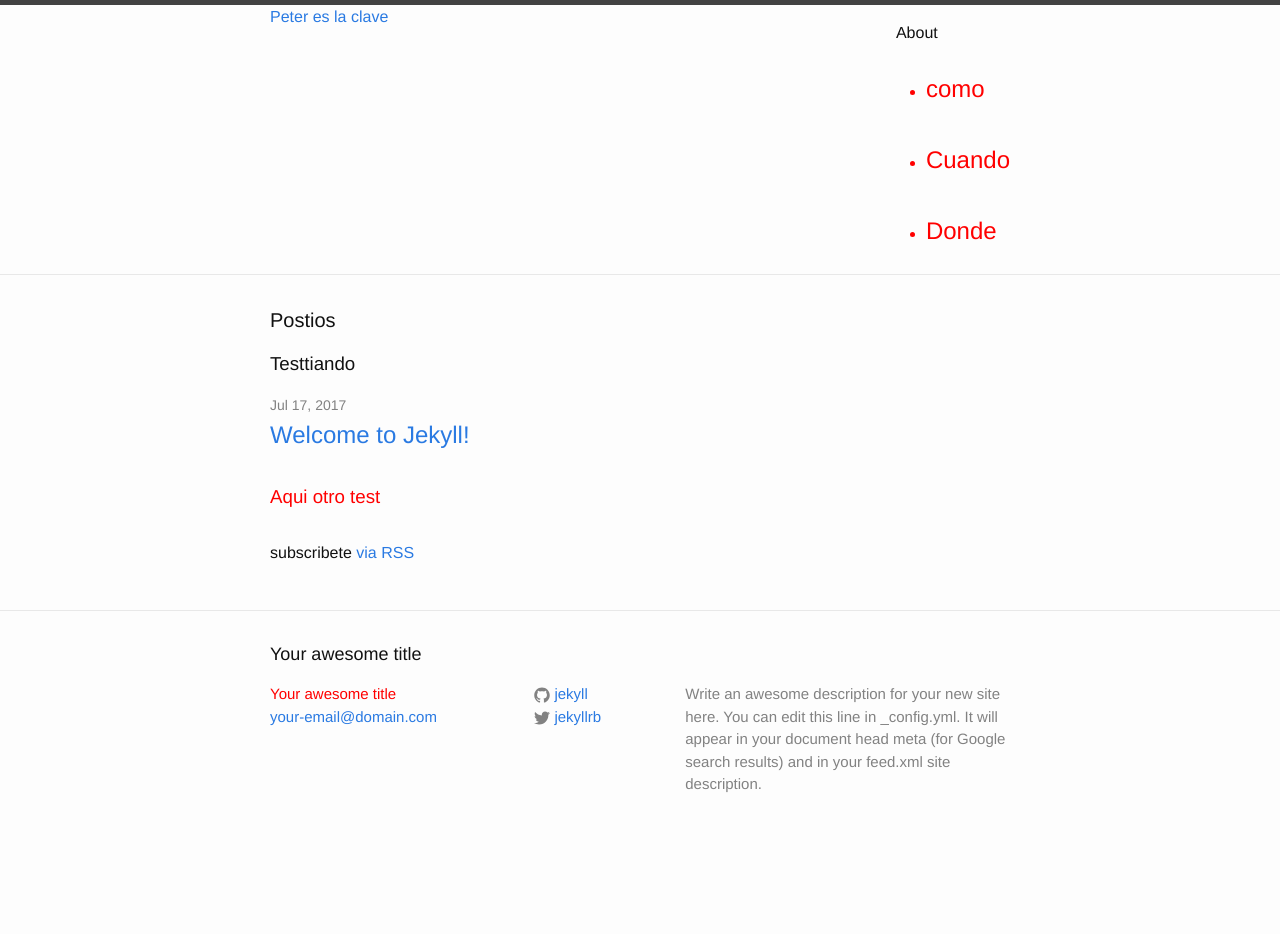
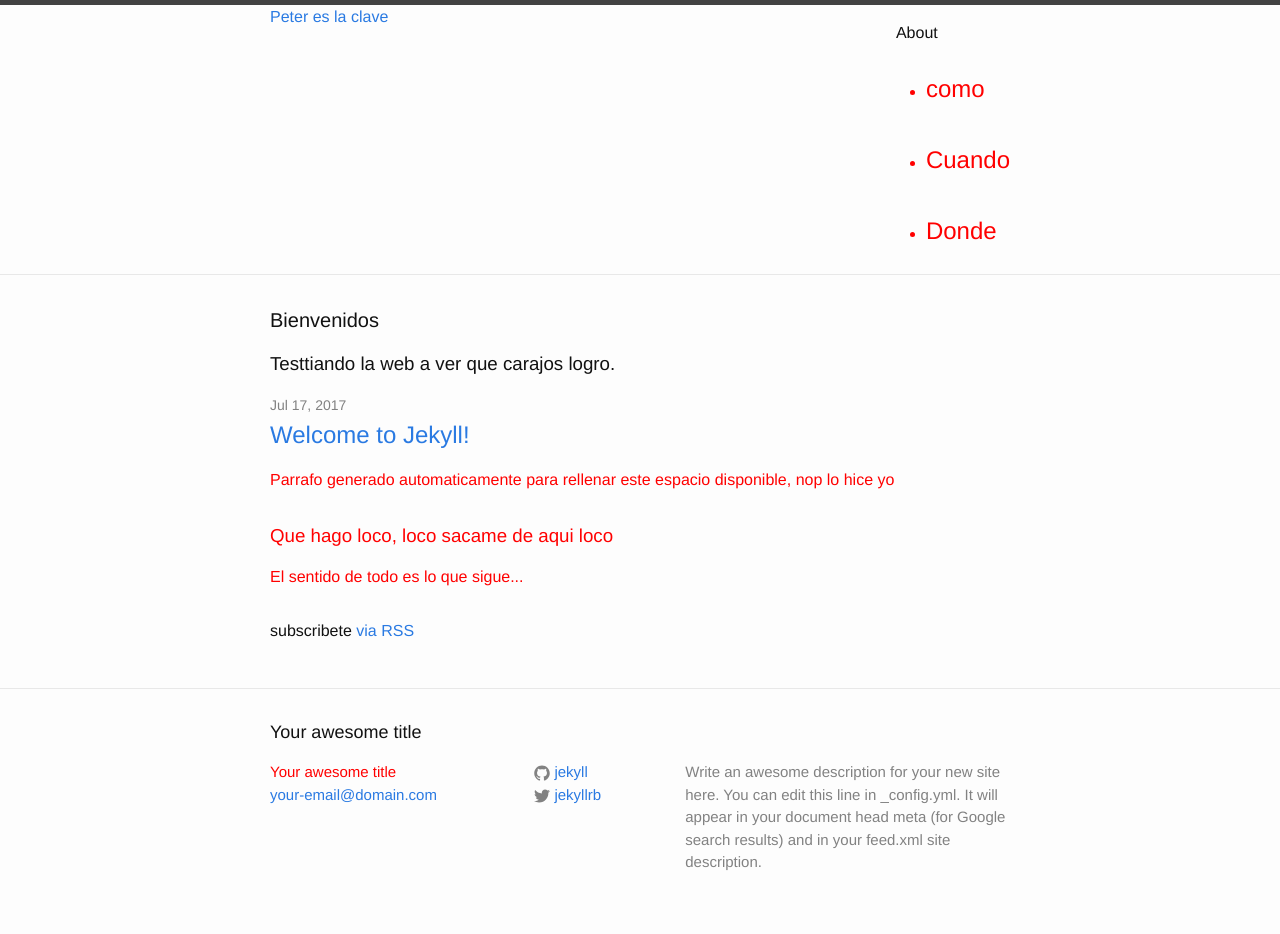
Before and after one commit to Dunkelcodea/Dunkelcodea.github.io, a Jekyll site: the page built from index.html, in a window 1280 px wide. Built offline with Jekyll 4.4.1, drawn with Linux system fonts in a browser that asks for light colours; before the commit the page ends 900 px from its top, so only the background shows below that.

Commit message:
Update index.html

```diff
--- a/index.html
+++ b/index.html
@@ -4,8 +4,8 @@ layout: default
 
 <div class="home">
 
-  <h1 class="page-heading">Postios</h1>
-  <h3> Testtiando </h3>
+  <h1 class="page-heading">Bienvenidos</h1>
+  <h3> Testtiando la web a ver que carajos logro. </h3>
 
   <ul class="post-list">
     {% for post in site.posts %}
@@ -15,10 +15,12 @@ layout: default
         <h2>
           <a class="post-link" href="{{ post.url | prepend: site.baseurl }}">{{ post.title }}</a>
         </h2>
+        <P>Parrafo generado automaticamente para rellenar este espacio disponible, nop lo hice yo</p>
       </li>
     {% endfor %}
     <li>
-      <h3>Aqui otro test</h3>
+      <h3>Que hago loco, loco sacame de aqui loco</h3>
+      <p>El sentido de todo es lo que sigue...</p>
     </li>
   </ul>
 
```
